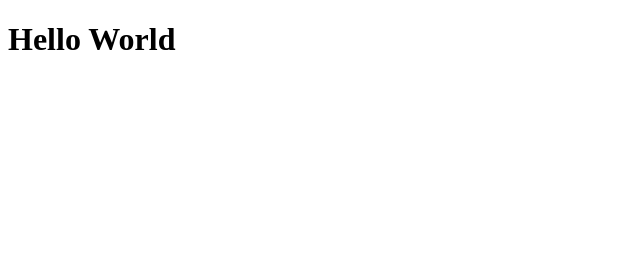
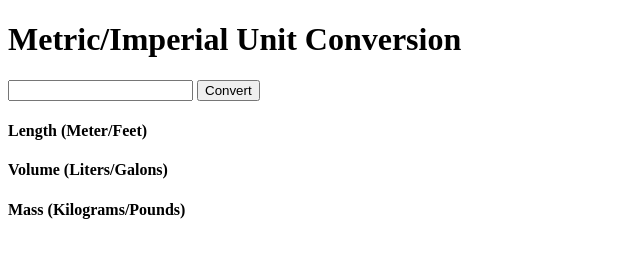
Before and after one commit to Jibs007/unit-converter, a plain HTML site: page index.html in a window 1280 px wide. Shown: the whole page, without its empty margins (0-640 px from the left). Drawn offline with Linux system fonts and the light colour scheme.

Commit message:
layout complete

```diff
--- a/index.html
+++ b/index.html
@@ -6,7 +6,42 @@
     <link rel="stylesheet" href="styles.css">
     <title>Unit Converter</title>
 </head>
-<body>
-    <h1>Hello World</h1>
-</body>
+        <body>
+            <header>
+                <h1>Metric/Imperial Unit Conversion</h1>
+                <input type="number" id="input-el">
+                <button id="convert-btn">Convert</button>
+            </header>
+            <main>
+                <div class="output-field">
+                    <section class="unit-el">
+                        <div class="output-el" >
+                            <h4>Length (Meter/Feet)</h4>
+                            <div class="length-el">
+
+                            </div>
+                        </div>
+                    </section>
+
+                    <section class="unit-el">
+                        <div class="output-el" >
+                            <h4>Volume (Liters/Galons)</h4>
+                            <div class="volume-el ">
+
+                            </div>
+                        </div>
+                    </section>
+
+                    <section class="unit-el">
+                        <div class="output-el" >
+                            <h4>Mass (Kilograms/Pounds)</h4>
+                            <div class="mass-el">
+
+                            </div>
+                        </div>
+                    </section>
+                </div>
+            </main>
+            <script src="index.js"></script>
+        </body>
 </html>
```
